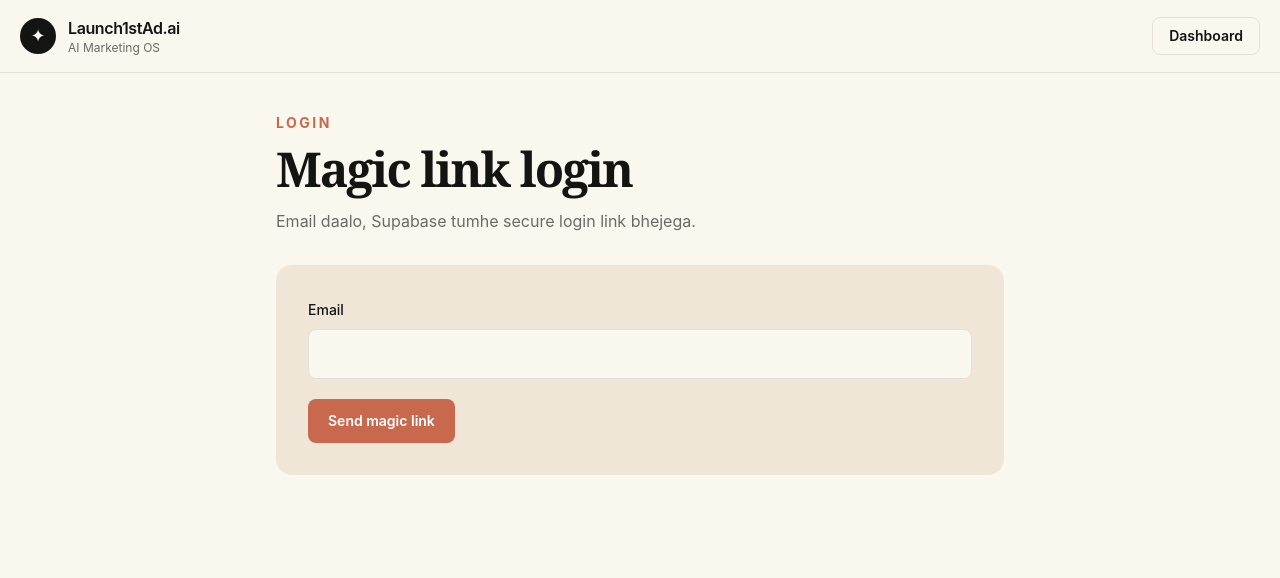
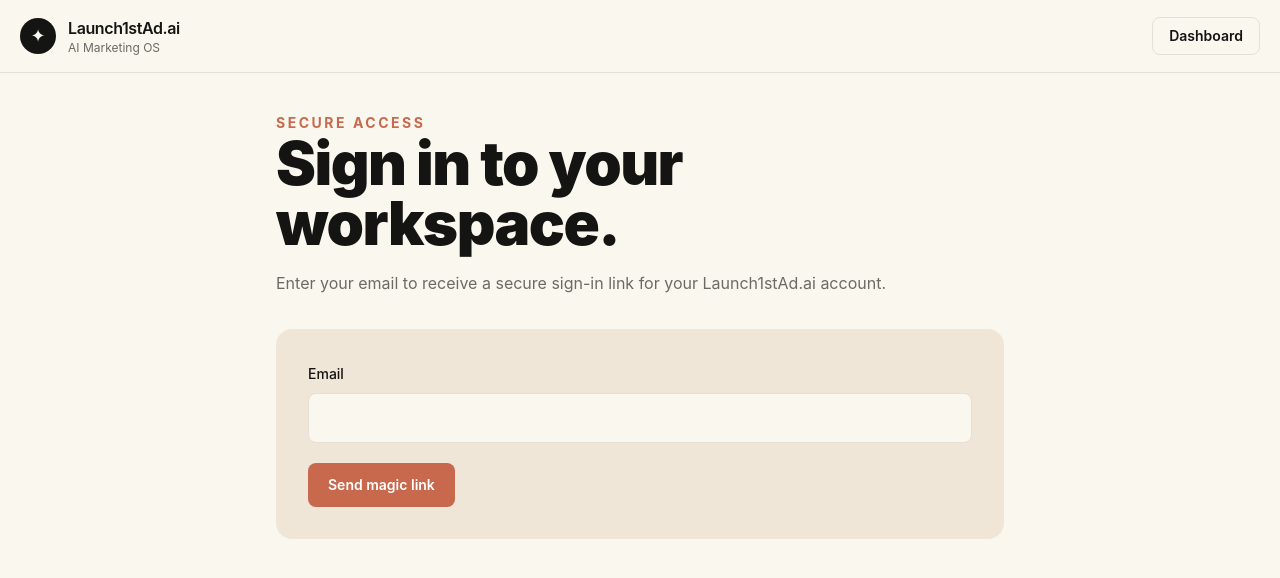
Before and after one commit to lkmeeena882437-dotcom/Launch1stAd.ai, a Next.js app: page /login in a window 1280 px wide. Shown: the top 578 px of the page. Built offline with nearby package versions, Linux system fonts and the light colour scheme.

Commit message:
Upgrade login professional copy

```diff
--- a/app/login/page.tsx
+++ b/app/login/page.tsx
@@ -12,9 +12,9 @@ export default function LoginPage() {
         </div>
       </header>
       <section className="mx-auto max-w-3xl px-5 py-10">
-        <p className="text-sm font-bold uppercase tracking-[0.18em] text-coral">Login</p>
-        <h1 className="serif-display mt-3 text-5xl">Magic link login</h1>
-        <p className="mt-4 text-muted">Email daalo, Supabase tumhe secure login link bhejega.</p>
+        <p className="text-sm font-bold uppercase tracking-[0.18em] text-coral">Secure access</p>
+        <h1 className="text-4xl font-black tracking-tight text-ink md:text-6xl">Sign in to your workspace.</h1>
+        <p className="mt-4 max-w-2xl leading-7 text-muted">Enter your email to receive a secure sign-in link for your Launch1stAd.ai account.</p>
         <SignInBox />
       </section>
     </main>
```
